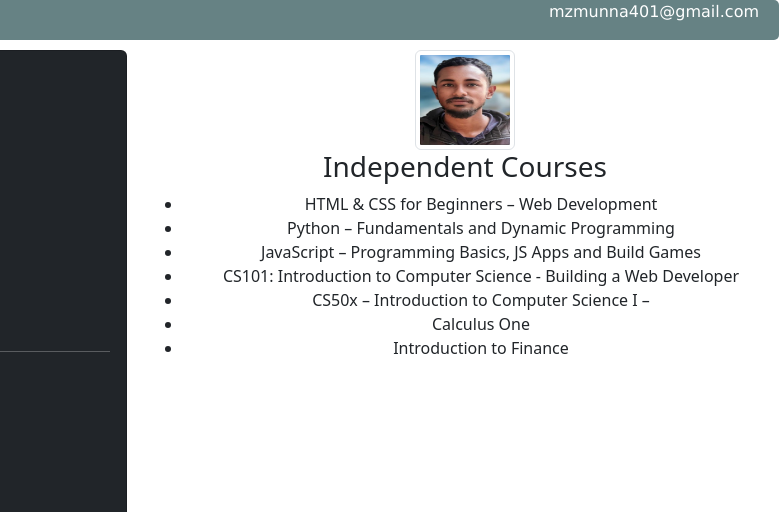
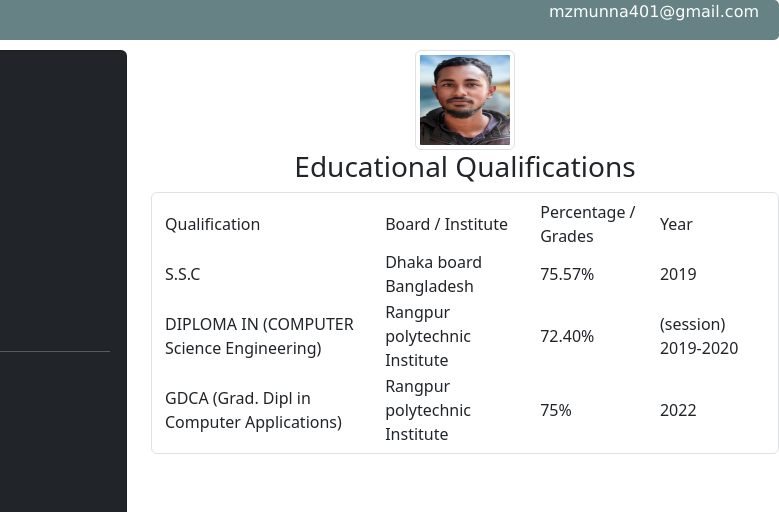
Before and after one commit to munna-401/munna, a plain HTML site: page Educational-Qualifications.html in a window 1280 px wide. Shown: the top 512 px of the page, 501-1280 px from the left. Drawn offline with Linux system fonts and the light colour scheme.

Commit message:
update code

```diff
--- a/Educational-Qualifications.html
+++ b/Educational-Qualifications.html
@@ -106,24 +106,36 @@
                                 <div>
                                         <img style="height: 100px; width: 100px;" src="munna.jpg" alt="" class="img-fluid img-thumbnail">
 
-                                    <h3>Independent Courses</h3>
+                                        <h3>Educational Qualifications</h3>
 
-                                    <ul>
-                                        <li>
-                                        <span id="course-name">HTML & CSS for Beginners – Web Development</span></li>
-                                        <li>
-                                        <span id="course-name">Python – Fundamentals and Dynamic Programming </span> </li>
-                                        <li>
-                                        <span id="course-name">JavaScript – Programming Basics, JS Apps and Build Games </span> </li>
-                                        <li>
-                                        <span id="course-name">CS101: Introduction to Computer Science - Building a Web Developer</span> </li>
-                                        <li>
-                                        <span id="course-name">CS50x – Introduction to Computer Science I</span> – </li>
-                                        <li>
-                                        <span id="course-name">Calculus One</span> </li>
-                                        <li>
-                                        <span id="course-name">Introduction to Finance</span> </li>
-                                    </ul>
+                                        <table class="form-control">
+                                            <tr id="heading">
+                                                <td>Qualification</td>
+                                                <td>Board / Institute</td>
+                                                <td>Percentage / Grades</td>
+                                                <td>Year</td>
+                                            </tr>
+                                            <tr>
+                                                <td>S.S.C</td>
+                                                <td>Dhaka board Bangladesh</td>
+                                                <td>75.57%</td>
+                                                <td>2019</td>
+                                            </tr>
+                                            <tr>
+                                                <td>DIPLOMA IN (COMPUTER Science Engineering)</td>
+                                                <td>Rangpur polytechnic Institute</td>
+                                                <td>72.40%</td>
+                                                <td>(session) 2019-2020</td>
+                                            </tr>
+                                            <tr>
+                                                <td>GDCA (Grad. Dipl in Computer Applications)</td>
+                                                <td>Rangpur polytechnic Institute</td>
+                                                <td>75%</td>
+                                                <td>2022</td>
+                                            </tr>
+
+
+                                        </table>
                                 </div>
 
                             </div>
```
Also changed, not shown: CV-Highlights.html (+8 -18 lines), Contact.html (+8 -18 lines), Gellery.html (+8 -17 lines), Other-Information.html (+12 -20 lines), Professional-Experience.html (+10 -17 lines), Technical-Skills.html (+9 -19 lines), index.html (+5 -20 lines).
